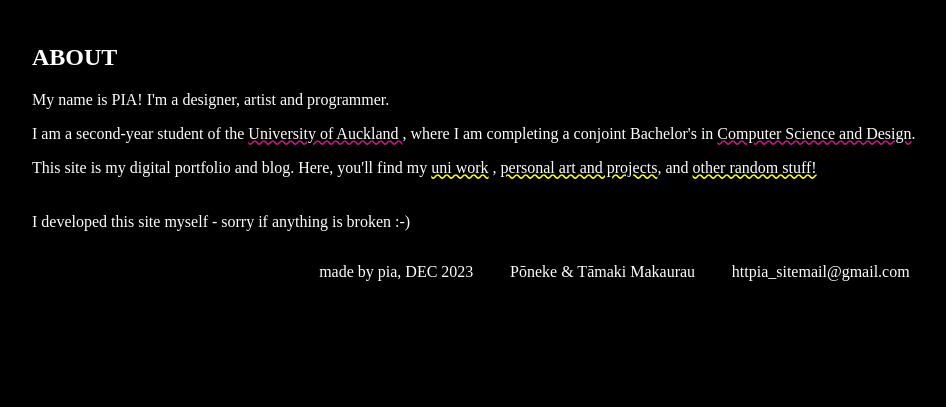
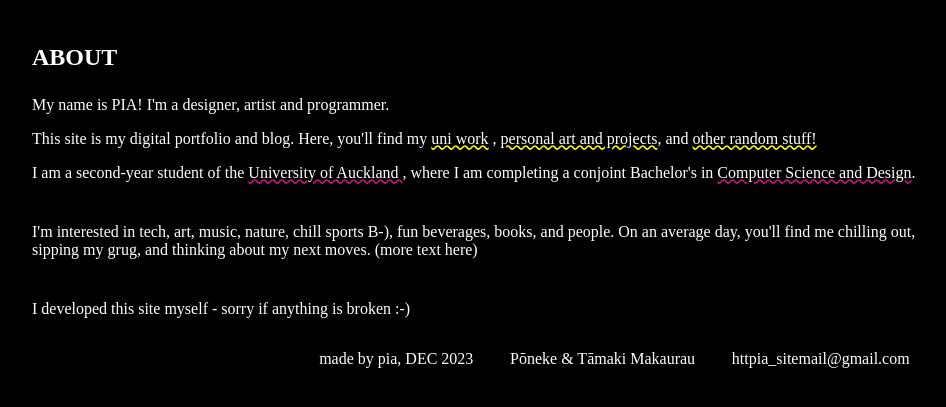
Before and after one commit to jackyardbackoff/httpia, a plain HTML site: page index.html in a window 1280 px wide. Shown: the part 57-464 px from the top of the page, without its empty margins (160-1106 px from the left). Drawn offline with Linux system fonts and the light colour scheme.

Commit message:
Add files via upload
idk what i did

```diff
--- a/index.html
+++ b/index.html
@@ -19,11 +19,12 @@
             <h2> ABOUT </h2>
             <div class="about">
                 <p class="basic_text"> My name is PIA! I'm a designer, artist and programmer. </p>
-                <p class="basic_text"> I am a second-year student of the <span style="text-decoration:mediumvioletred wavy underline">University of Auckland
-                    </span>, where I am completing a conjoint Bachelor's in <span style="text-decoration: mediumvioletred wavy underline"> Computer Science and Design</span>. </p>
                 <p class="basic_text"> This site is my digital portfolio and blog. Here, you'll find my <span style="text-decoration:yellow wavy underline">uni work</span>
                     ,  <span style="text-decoration:yellow wavy underline">personal art and projects</span>, and
                     <span style="text-decoration:yellow wavy underline">other random stuff! </span></p>
+                <p class="basic_text"> I am a second-year student of the <span style="text-decoration: mediumvioletred wavy underline">University of Auckland
+                    </span>, where I am completing a conjoint Bachelor's in <span style="text-decoration: mediumvioletred wavy underline"> Computer Science and Design</span>. </p>
+                <p class="TM_text"> I'm interested in tech, art, music, nature, chill sports B-), fun beverages, books, and people. On an average day, you'll find me chilling out, sipping my grug, and thinking about my next moves. (more text here) </p>
                 <p class="TM_text"> I developed this site myself - sorry if anything is broken :-) </p> <!-- TM = top margin -->
             </div>
         </div>
--- a/styles.css
+++ b/styles.css
@@ -38,7 +38,7 @@ body {
 }
 
 .TM_text {
-    padding-top:20px;
+    padding-top:25px;
 }
 
 .main {
@@ -47,6 +47,7 @@ body {
 
 .main h2 {
     font-size:x-large;
+    padding-bottom:5px;
 }
 
 .footer {
```
